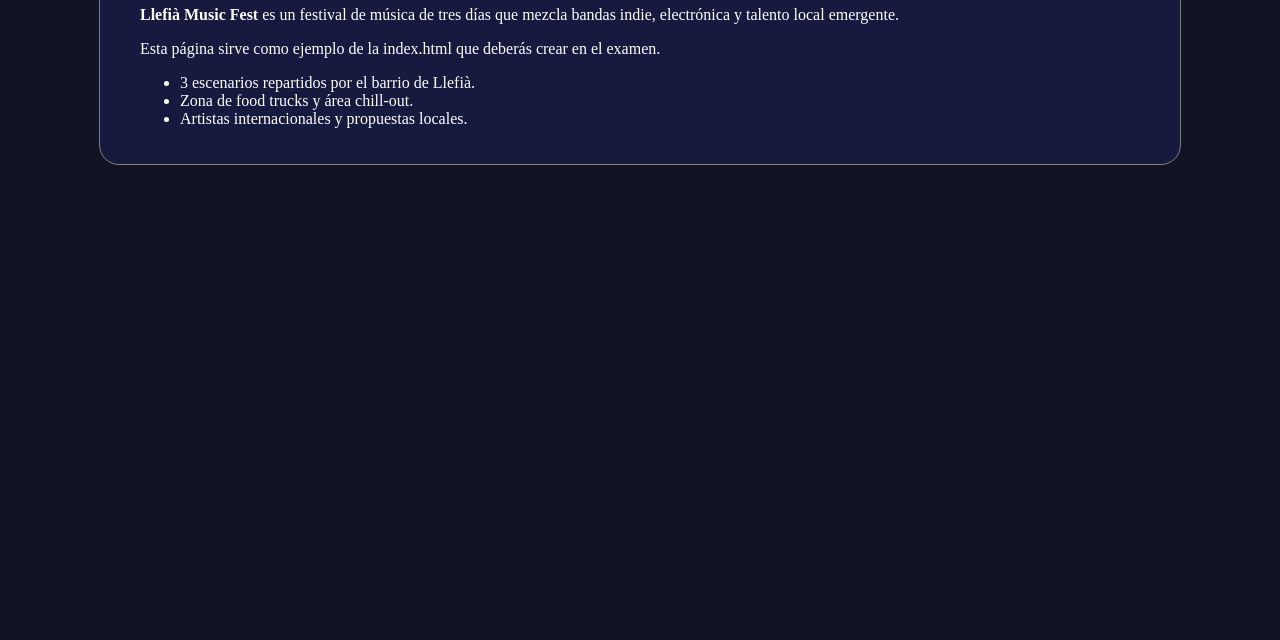
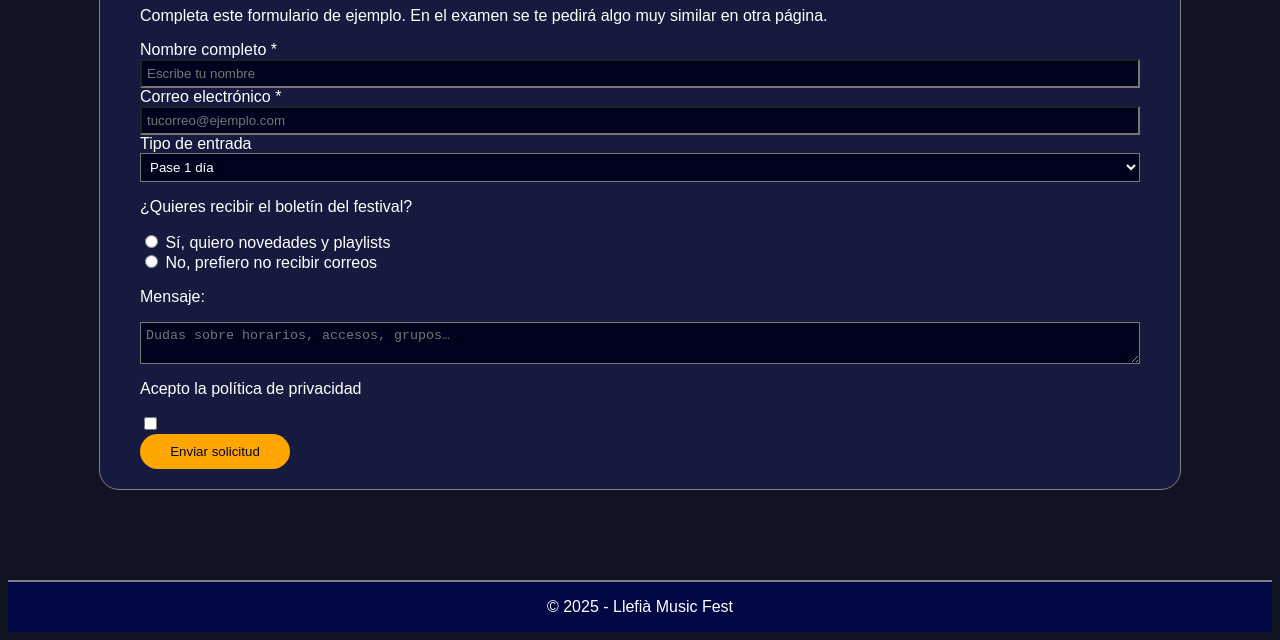
Before and after one commit to MCV2203/llefia-musicfest-caballero-valenzuela2, a plain HTML site: page paginas/contacto.html in a window 1280 px wide. Shown: the part 327-967 px from the top of the page. Before the commit the page ends 800 px from the top, so only its background shows below. Drawn offline with Linux system fonts and the light colour scheme.

Commit message:
contactanos

```diff
--- a/paginas/contacto.html
+++ b/paginas/contacto.html
@@ -10,7 +10,7 @@
     <header>
       <div>
         <h1>Llefià Music Fest</h1>
-        <h2>Festival urbano de música indie y electrónica · Barcelona</h2>
+        <h2>Solicita información o entradas</h2>
         <nav>
           <button class="boton"><a href="../index.html">Inicio</a></button>
           <button class="boton">
@@ -26,21 +26,50 @@
       </div>
     </header>
     <main class="contenedor">
-      <h1 class="naranja">Bienvenido a Llefià Music Fest</h1>
+      <h1 class="naranja">Entradas y contacto</h1>
       <div class="blanco"><p>
-        <strong>Llefià Music Fest</strong> es un festival de música de tres días que mezcla
-        bandas indie, electrónica y talento local emergente.
+        Completa este formulario de ejemplo. En el examen se te pedirá algo muy similar en otra página.
       </p>
-      <p>
-        Esta página sirve como ejemplo de la index.html que deberás crear en el
-        examen.
-      </p>
-      <ul>
-        <li>3 escenarios repartidos por el barrio de Llefià.</li>
-        <li>Zona de food trucks y área chill-out.</li>
-        <li>Artistas internacionales y propuestas locales.</li>
-      </ul>
       </div>
+
+      <form action="get" class="blanco ">
+        <label for="nombre-completo">Nombre completo <span>*</span></label>
+        <input type="text" id="nombre-completo" name="nombre-completo" required placeholder="Escribe tu nombre">
+
+        <label for="correo-electronico">Correo electrónico <span>*</span></label>
+        <input type="email" id="correo-electronico" name="correo-electronico" required placeholder="tucorreo@ejemplo.com">
+
+        <label for="">Tipo de entrada</label>
+        <select name="" id="">
+            <option value="">Pase 1 día</option>
+            <option value="">Pase 3 día</option>
+            <option value="">Entrada VIP</option>
+        </select>
+
+        <p>¿Quieres recibir el boletín del festival?</p>
+        <label>
+            <input type="radio" name="boletin" value="si">
+            Sí, quiero novedades y playlists
+        </label>
+
+        <label>
+            <input type="radio" name="boletin" value="no">
+            No, prefiero no recibir correos
+        </label>
+
+        <p>Mensaje:</p>
+        <textarea name="" id="" cols="50" placeholder="Dudas sobre horarios, accesos, grupos…"></textarea>
+
+        <p>Acepto la política de privacidad</p>
+        <label>
+            <input type="checkbox" id="acepto-la-política-de-privacidad">
+        </label>
+
+        <button class="boton1" type="submit">Enviar solicitud</button>
+      </form>
     </main>
+    <footer class="pie2">
+      <p>© 2025 - Llefià Music Fest</p>
+    </footer>
 </body>
 </html>
--- a/style.css
+++ b/style.css
@@ -3,6 +3,7 @@ body {
   display: flex;
   align-items: center;
   flex-direction: column;
+  font-family: sans-serif;
 }
 
 header {
@@ -14,6 +15,7 @@ header {
   width: 100%;
   color: white;
   margin-bottom: 40px;
+  text-align: center;
 }
 
 .pie1 {
@@ -36,6 +38,16 @@ header {
   margin-top: 70px;
 }
 
+.pie3 {
+  background-color: rgb(0, 8, 67);
+  border-top: 2px solid gray;
+  width: 100%;
+  display: flex;
+  justify-content: center;
+  color: white;
+  margin-top: 320px;
+}
+
 .boton {
   border-radius: 20px;
   padding: 5px;
@@ -43,6 +55,7 @@ header {
   border: 0px;
   padding: 10px;
   color: white;
+  text-decoration: none;
 }
 
 .contenedor {
@@ -66,7 +79,6 @@ header {
   width: 1000px;
 }
 
-table,
 tr,
 th,
 td {
@@ -78,3 +90,24 @@ td {
 .tabla1 {
     background-color: rgb(0, 8, 67);
 }
+
+form {
+    display: flex;
+    flex-direction: column;
+}
+
+.boton1 {
+  border-radius: 20px;
+  padding: 5px;
+  background-color: rgb(255, 166, 0);
+  border: 0px;
+  padding: 10px;
+  color: rgb(0, 2, 37);
+  width: 150px;
+}
+
+input ,textarea ,select {
+    background-color: rgb(0, 3, 29);
+    padding: 5px;
+    color: white;
+}
```
Also changed, not shown: paginas/horario.html (+7 -4 lines).
